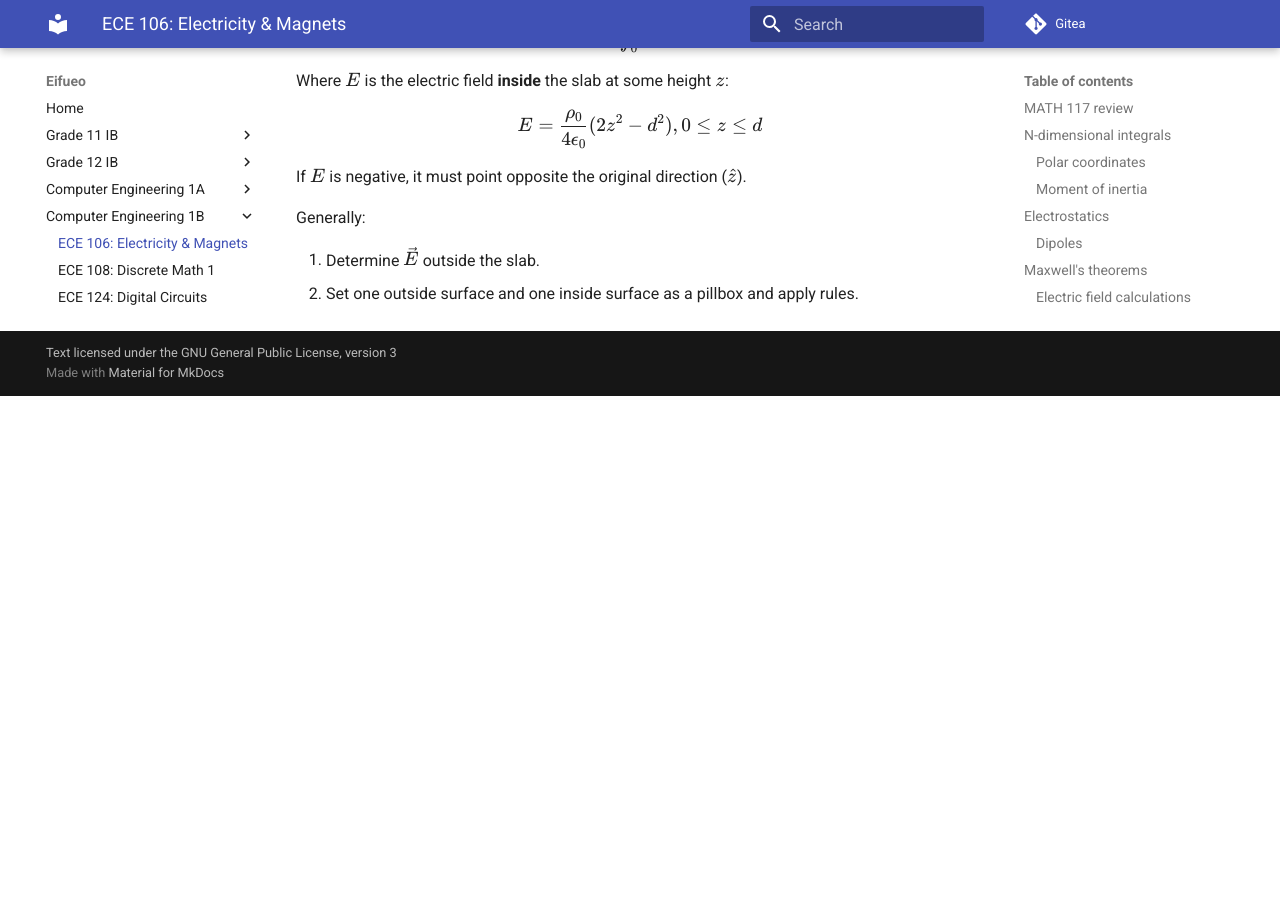
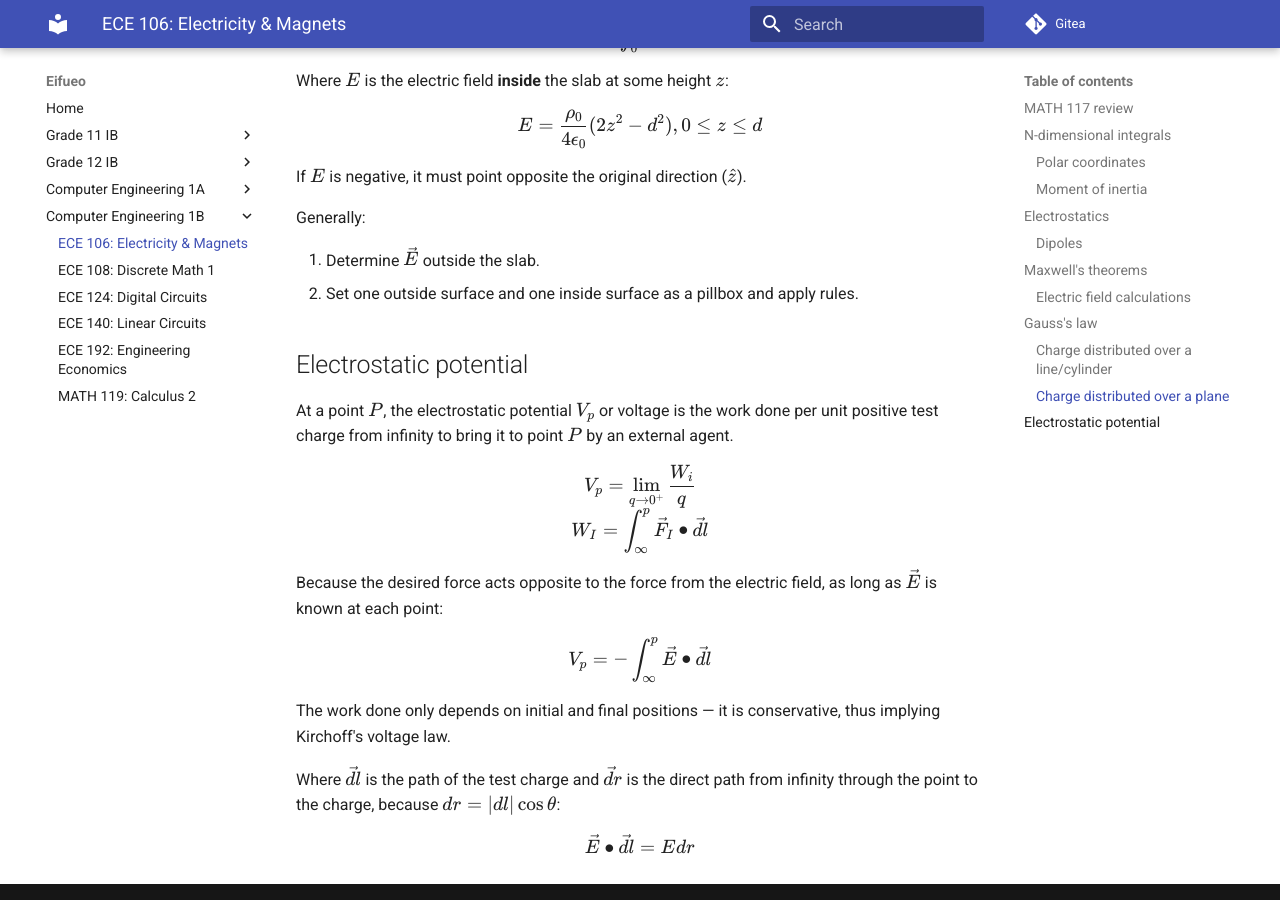
Before and after one commit to potatoeggy/eifueo, an MkDocs documentation site: the page built from docs/1b/ece106.md, in a window 1280 px wide and 900 px high, scrolled down 8505 px. Built offline with MkDocs 1.6.1 and Material for MkDocs 9.7.7, drawn with Linux system fonts in a browser that asks for light colours; before the commit the page ends 8901 px from its top, so only the background shows below that.

Commit message:
ece106: add voltage intro

```diff
--- a/docs/1b/ece106.md
+++ b/docs/1b/ece106.md
@@ -310,3 +310,22 @@ Generally:
 
 1. Determine $\vec E$ outside the slab.
 2. Set one outside surface and one inside surface as a pillbox and apply rules.
+
+## Electrostatic potential
+
+At a point $P$, the electrostatic potential $V_p$ or voltage is the work done per unit positive test charge from infinity to bring it to point $P$ by an external agent.
+
+$$
+V_p=\lim_{q\to 0^+}\frac{W_i}{q} \\
+W_I=\int^p_\infty\vec F_I\bullet \vec{dl}
+$$
+
+Because the desired force acts opposite to the force from the electric field, as long as $\vec E$ is known at each point:
+
+$$V_p=-\int^p_\infty\vec E\bullet\vec{dl}$$
+
+The work done only depends on initial and final positions — it is conservative, thus implying Kirchoff's voltage law.
+
+Where $\vec dl$ is the path of the test charge and $\vec dr$ is the direct path from infinity through the point to the charge, because $dr=|dl|\cos\theta$:
+
+$$\vec E\bullet\vec{dl}=Edr$$
```
